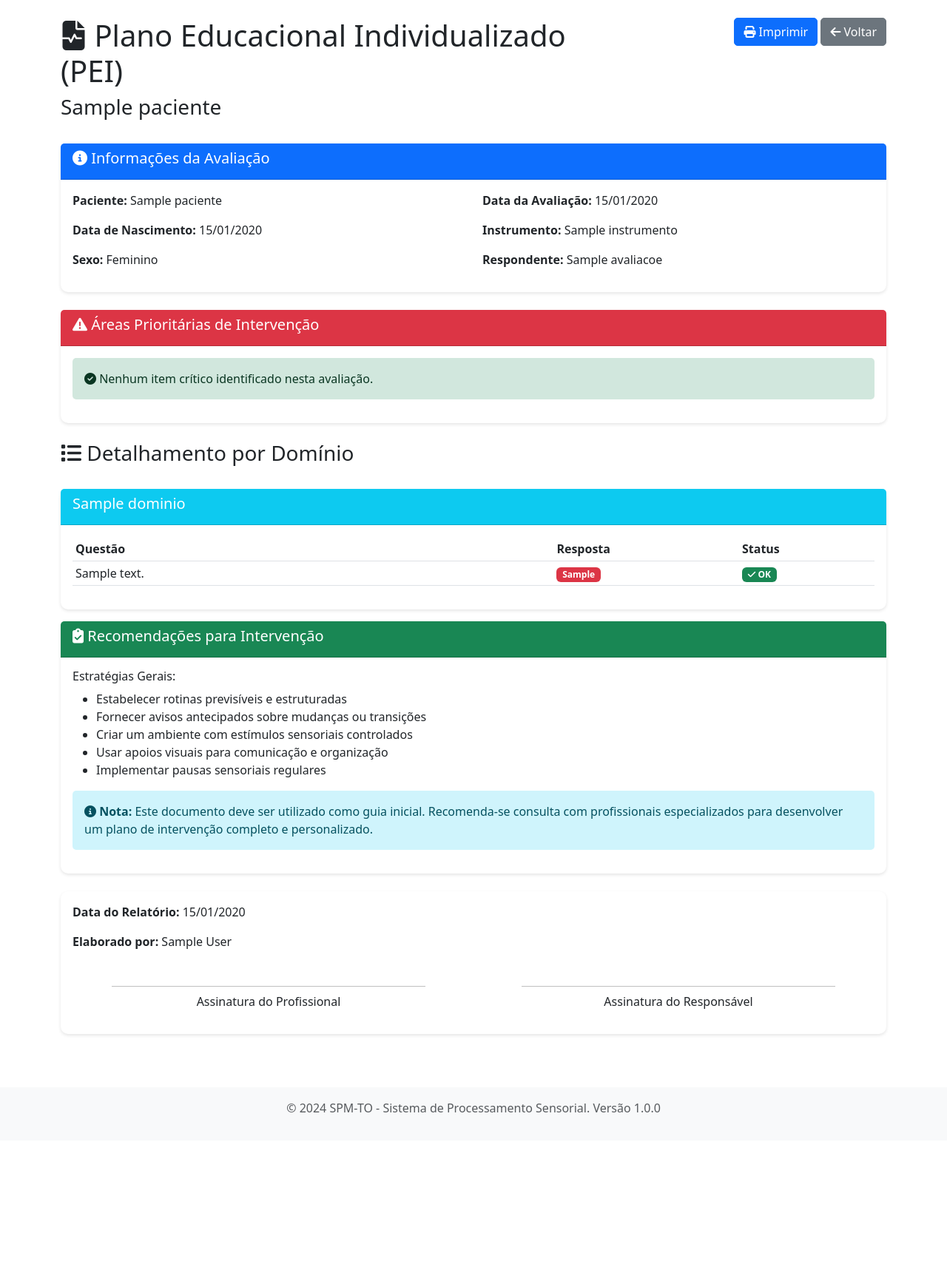
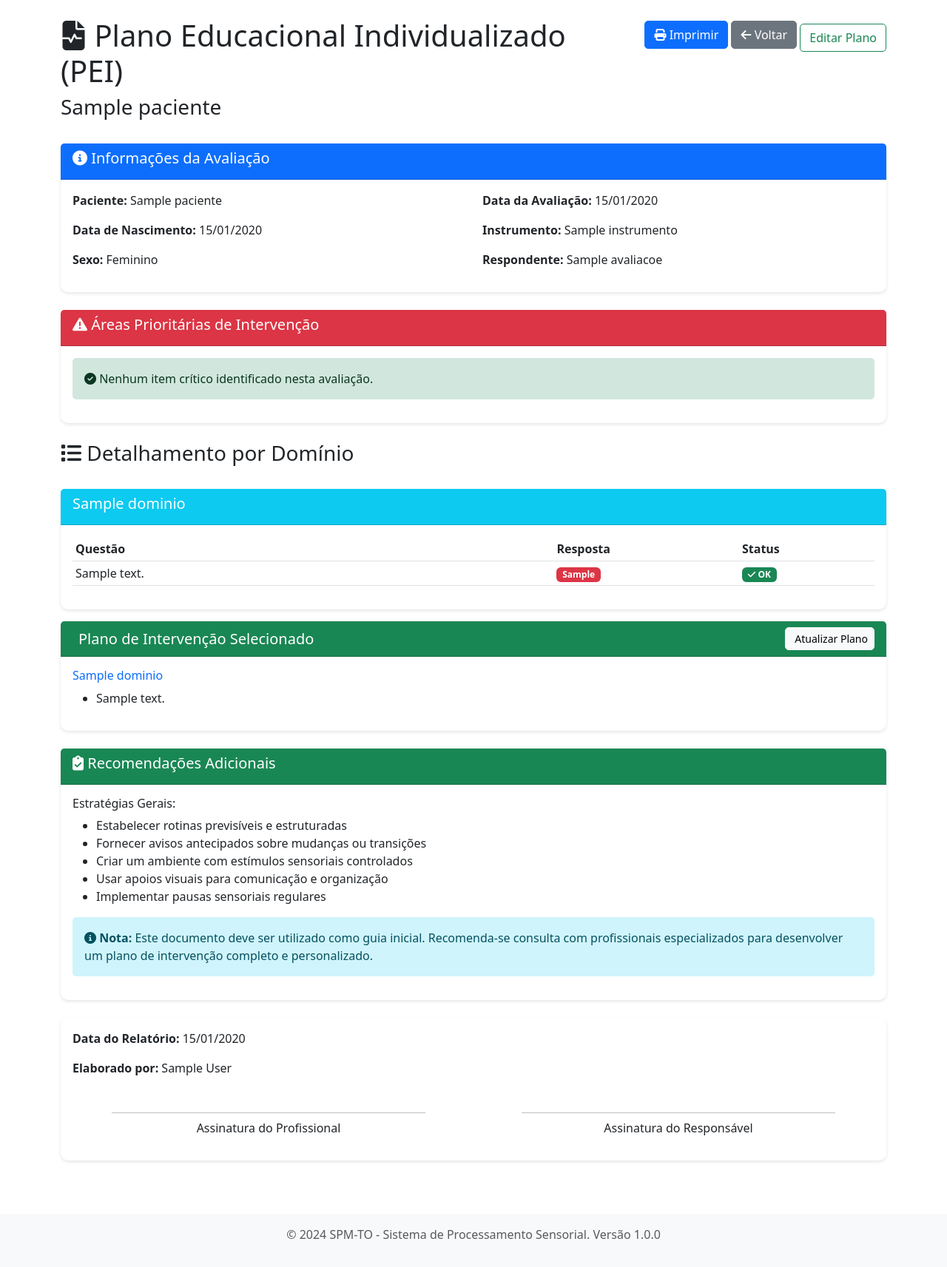
Before and after one commit to RodrigoAlmeidadeOliveira/SPM-TO, a Flask app: page /relatorios/pei/1 in a window 1280 px wide. Shown: the part 62-1775 px from the top of the page at 74% size. Before the commit the page ends 1566 px from the top, so only its background shows below. Run offline with Flask 3, Linux system fonts and the light colour scheme; a user stored in the database is signed in; tables that the repository leaves empty hold one stand-in row (values such as "Sample post"); some libraries are stand-ins or nearby versions.

Commit message:
cadastro avaliaçao pei 3-5 casa

```diff
--- a/app/__init__.py
+++ b/app/__init__.py
@@ -7,6 +7,7 @@ from flask_sqlalchemy import SQLAlchemy
 from flask_migrate import Migrate
 from flask_login import LoginManager
 from flask_wtf import CSRFProtect
+from flask_wtf.csrf import generate_csrf
 import os
 
 # Inicializar extensões
@@ -72,6 +73,13 @@ def create_app(config_name=None):
             'app_version': '1.0.0'
         }
 
+    @app.context_processor
+    def inject_csrf_token():
+        """Disponibiliza função para geração de tokens CSRF em formulários manuais"""
+        return {
+            'csrf_token': generate_csrf
+        }
+
     # Criar diretórios necessários
     os.makedirs(app.config['UPLOAD_FOLDER'], exist_ok=True)
 
--- a/app/models/__init__.py
+++ b/app/models/__init__.py
@@ -5,6 +5,7 @@ from app.models.user import User
 from app.models.paciente import Paciente
 from app.models.instrumento import Instrumento, Dominio, Questao, TabelaReferencia
 from app.models.avaliacao import Avaliacao, Resposta
+from app.models.plano import PlanoTemplateItem, PlanoItem
 
 __all__ = [
     'User',
@@ -14,5 +15,7 @@ __all__ = [
     'Questao',
     'TabelaReferencia',
     'Avaliacao',
-    'Resposta'
+    'Resposta',
+    'PlanoTemplateItem',
+    'PlanoItem'
 ]
--- a/app/models/avaliacao.py
+++ b/app/models/avaliacao.py
@@ -67,6 +67,8 @@ class Avaliacao(db.Model):
     avaliador = db.relationship('User', back_populates='avaliacoes')
     respostas = db.relationship('Resposta', back_populates='avaliacao',
                                 lazy='dynamic', cascade='all, delete-orphan')
+    plano_itens = db.relationship('PlanoItem', back_populates='avaliacao',
+                                  lazy='dynamic', cascade='all, delete-orphan')
 
     def calcular_escores(self):
         """
--- /dev/null
+++ b/app/models/plano.py
@@ -0,0 +1,60 @@
+"""
+Modelos relacionados ao Plano Educacional Individualizado (PEI)
+"""
+from datetime import datetime
+from app import db
+
+
+class PlanoTemplateItem(db.Model):
+    """
+    Item de plano baseado em template (derivado das planilhas PEI)
+    """
+    __tablename__ = 'plano_template_itens'
+
+    id = db.Column(db.Integer, primary_key=True)
+    instrumento_id = db.Column(db.Integer, db.ForeignKey('instrumentos.id'), nullable=False, index=True)
+    dominio_id = db.Column(db.Integer, db.ForeignKey('dominios.id'))
+    ordem = db.Column(db.Integer, nullable=False)
+    texto = db.Column(db.Text, nullable=False)
+    ativo = db.Column(db.Boolean, default=True, nullable=False)
+    data_criacao = db.Column(db.DateTime, default=datetime.utcnow, nullable=False)
+    data_atualizacao = db.Column(db.DateTime, default=datetime.utcnow,
+                                 onupdate=datetime.utcnow, nullable=False)
+
+    instrumento = db.relationship('Instrumento')
+    dominio = db.relationship('Dominio')
+    itens = db.relationship('PlanoItem', back_populates='template_item', cascade='all, delete-orphan')
+
+    @property
+    def dominio_nome(self):
+        """Nome amigável do domínio associado ao item"""
+        return self.dominio.nome if self.dominio else 'Geral'
+
+    def __repr__(self):
+        return f'<PlanoTemplateItem {self.id} - {self.texto[:40]}>'
+
+
+class PlanoItem(db.Model):
+    """
+    Item selecionado para um plano específico (por avaliação)
+    """
+    __tablename__ = 'plano_itens'
+
+    id = db.Column(db.Integer, primary_key=True)
+    avaliacao_id = db.Column(db.Integer, db.ForeignKey('avaliacoes.id'), nullable=False, index=True)
+    template_item_id = db.Column(db.Integer, db.ForeignKey('plano_template_itens.id'), nullable=False, index=True)
+    selecionado = db.Column(db.Boolean, default=False, nullable=False)
+    observacoes = db.Column(db.Text)
+    data_criacao = db.Column(db.DateTime, default=datetime.utcnow, nullable=False)
+    data_atualizacao = db.Column(db.DateTime, default=datetime.utcnow,
+                                 onupdate=datetime.utcnow, nullable=False)
+
+    avaliacao = db.relationship('Avaliacao', back_populates='plano_itens')
+    template_item = db.relationship('PlanoTemplateItem', back_populates='itens')
+
+    __table_args__ = (
+        db.UniqueConstraint('avaliacao_id', 'template_item_id', name='uq_plano_item_avaliacao_template'),
+    )
+
+    def __repr__(self):
+        return f'<PlanoItem avaliacao={self.avaliacao_id} template={self.template_item_id}>'
--- a/app/routes/relatorios.py
+++ b/app/routes/relatorios.py
@@ -1,10 +1,13 @@
 """
 Blueprint de Relatórios
 """
-from flask import Blueprint, render_template, Response, make_response
+from collections import OrderedDict
+from flask import Blueprint, render_template, Response, make_response, request, redirect, url_for, flash
 from flask_login import login_required
+from app import db
 from app.models.avaliacao import Avaliacao
 from app.models.paciente import Paciente
+from app.models.plano import PlanoItem, PlanoTemplateItem
 from app.services.grafico_service import GraficoService
 from io import BytesIO
 
@@ -115,10 +118,24 @@ def pei(avaliacao_id):
                 'valor': resposta.valor
             })
 
+    plano_selecionado = (
+        avaliacao_obj.plano_itens.join(PlanoItem.template_item)
+        .order_by(PlanoTemplateItem.ordem)
+        .all()
+    )
+
+    plano_por_dominio = OrderedDict()
+    for item in plano_selecionado:
+        if not item.selecionado:
+            continue
+        nome = item.template_item.dominio_nome
+        plano_por_dominio.setdefault(nome, []).append(item.template_item.texto)
+
     return render_template('relatorios/pei.html',
                           avaliacao=avaliacao_obj,
                           dominios_respostas=dominios_respostas,
-                          itens_criticos=itens_criticos)
+                          itens_criticos=itens_criticos,
+                          plano_por_dominio=plano_por_dominio)
 
 
 @relatorios_bp.route('/comparativo/<int:paciente_id>')
@@ -163,3 +180,52 @@ def comparativo(paciente_id):
                           avaliacao_casa=avaliacao_casa,
                           avaliacao_escola=avaliacao_escola,
                           comparacao=comparacao)
+
+
+@relatorios_bp.route('/pei/<int:avaliacao_id>/plano', methods=['GET', 'POST'])
+@login_required
+def pei_plano(avaliacao_id):
+    """Formulário para seleção de itens de intervenção (PEI)"""
+    avaliacao = Avaliacao.query.get_or_404(avaliacao_id)
+
+    template_itens = (
+        PlanoTemplateItem.query
+        .filter_by(instrumento_id=avaliacao.instrumento_id, ativo=True)
+        .order_by(PlanoTemplateItem.ordem)
+        .all()
+    )
+
+    if not template_itens:
+        flash('Não há itens de plano cadastrados para este instrumento.', 'warning')
+        return redirect(url_for('relatorios.pei', avaliacao_id=avaliacao.id))
+
+    itens_existentes = {
+        item.template_item_id: item
+        for item in avaliacao.plano_itens.all()
+    }
+
+    if request.method == 'POST':
+        selecionados = {int(item_id) for item_id in request.form.getlist('itens')}
+
+        for template_item in template_itens:
+            plano_item = itens_existentes.get(template_item.id)
+            if plano_item is None:
+                plano_item = PlanoItem(
+                    avaliacao_id=avaliacao.id,
+                    template_item_id=template_item.id
+                )
+                avaliacao.plano_itens.append(plano_item)
+                itens_existentes[template_item.id] = plano_item
+
+            plano_item.selecionado = template_item.id in selecionados
+
+        db.session.commit()
+        flash('Plano de intervenção atualizado com sucesso!', 'success')
+        return redirect(url_for('relatorios.pei', avaliacao_id=avaliacao.id))
+
+    return render_template(
+        'relatorios/pei_plano.html',
+        avaliacao=avaliacao,
+        template_itens=template_itens,
+        itens_existentes=itens_existentes
+    )
--- a/app/templates/relatorios/pei.html
+++ b/app/templates/relatorios/pei.html
@@ -17,6 +17,10 @@
             <a href="{{ url_for('avaliacoes.visualizar', id=avaliacao.id) }}"
                class="btn btn-secondary">
                 <i class="fas fa-arrow-left"></i> Voltar
+            </a>
+            <a href="{{ url_for('relatorios.pei_plano', avaliacao_id=avaliacao.id) }}"
+               class="btn btn-outline-success mt-2">
+                <i class="bi bi-clipboard-check"></i> Editar Plano
             </a>
         </div>
     </div>
@@ -150,12 +154,46 @@
     </div>
     {% endfor %}
 
+    <!-- Plano de Intervenção Selecionado -->
+    <div class="row mb-4">
+        <div class="col-md-12">
+            <div class="card border-success">
+                <div class="card-header bg-success text-white d-flex justify-content-between align-items-center">
+                    <h5 class="mb-0"><i class="bi bi-clipboard-check me-2"></i> Plano de Intervenção Selecionado</h5>
+                    <a href="{{ url_for('relatorios.pei_plano', avaliacao_id=avaliacao.id) }}" class="btn btn-sm btn-light">
+                        <i class="bi bi-pencil-square me-1"></i> Atualizar Plano
+                    </a>
+                </div>
+                <div class="card-body">
+                    {% if plano_por_dominio %}
+                        {% for dominio, itens in plano_por_dominio.items() %}
+                            <div class="mb-3">
+                                <h6 class="text-primary">{{ dominio }}</h6>
+                                <ul class="mb-0">
+                                    {% for item in itens %}
+                                    <li>{{ item }}</li>
+                                    {% endfor %}
+                                </ul>
+                            </div>
+                        {% endfor %}
+                    {% else %}
+                        <div class="alert alert-info mb-0">
+                            <i class="bi bi-info-circle me-2"></i>
+                            Nenhum item de intervenção selecionado. Utilize o botão "Atualizar Plano" para definir
+                            estratégias específicas para este paciente.
+                        </div>
+                    {% endif %}
+                </div>
+            </div>
+        </div>
+    </div>
+
     <!-- Recomendações -->
     <div class="row mb-4">
         <div class="col-md-12">
             <div class="card">
                 <div class="card-header bg-success text-white">
-                    <h5><i class="fas fa-clipboard-check"></i> Recomendações para Intervenção</h5>
+                    <h5><i class="fas fa-clipboard-check"></i> Recomendações Adicionais</h5>
                 </div>
                 <div class="card-body">
                     <h6>Estratégias Gerais:</h6>
@@ -168,7 +206,7 @@
                     </ul>
 
                     {% if itens_criticos %}
-                    <h6 class="mt-3">Intervenções Específicas:</h6>
+                    <h6 class="mt-3">Intervenções Específicas Sugeridas:</h6>
                     <p class="text-muted">
                         Com base nos itens críticos identificados, recomenda-se:
                     </p>
```
Also changed, not shown: app/templates/relatorios/pei_plano.html (added, +78 -0 lines), migrations/versions/e4f56221b4d2_add_plano_tables.py (added, +59 -0 lines), scripts/seed_database.py (+60 -4 lines).
